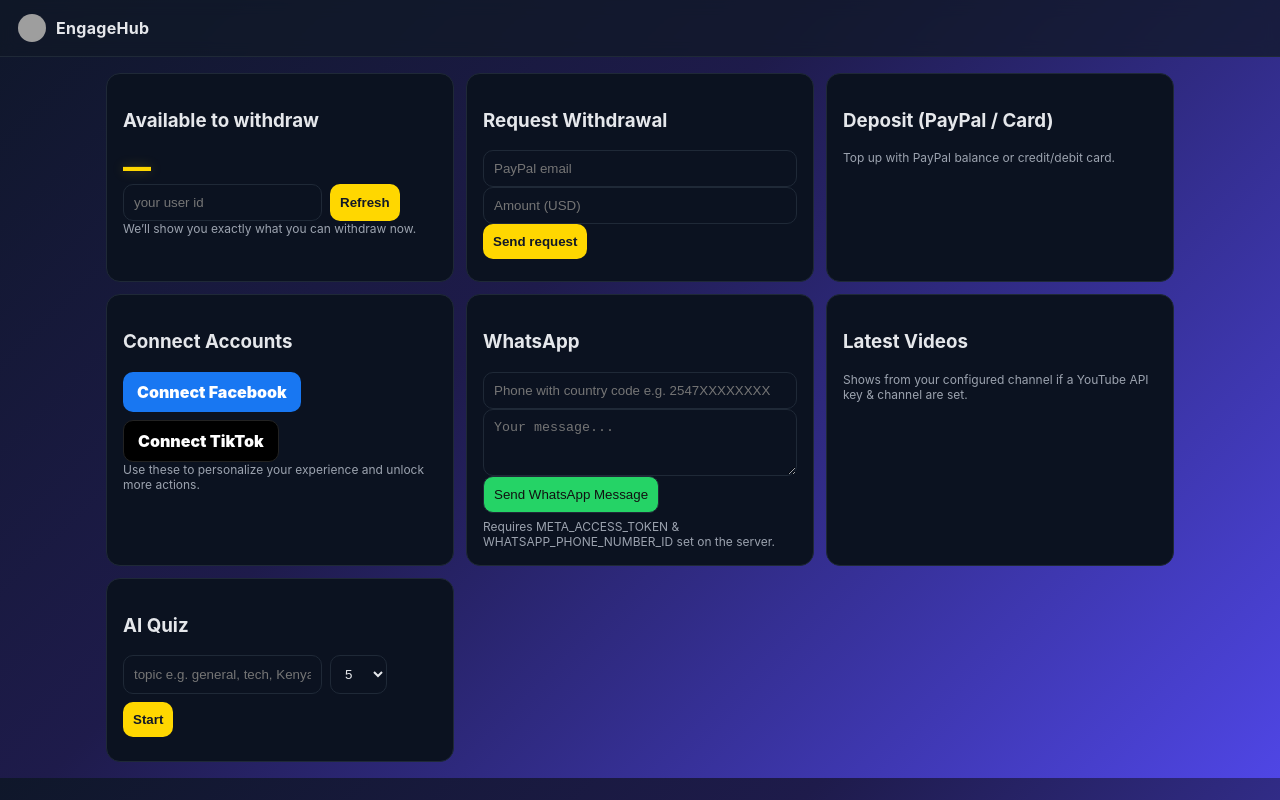
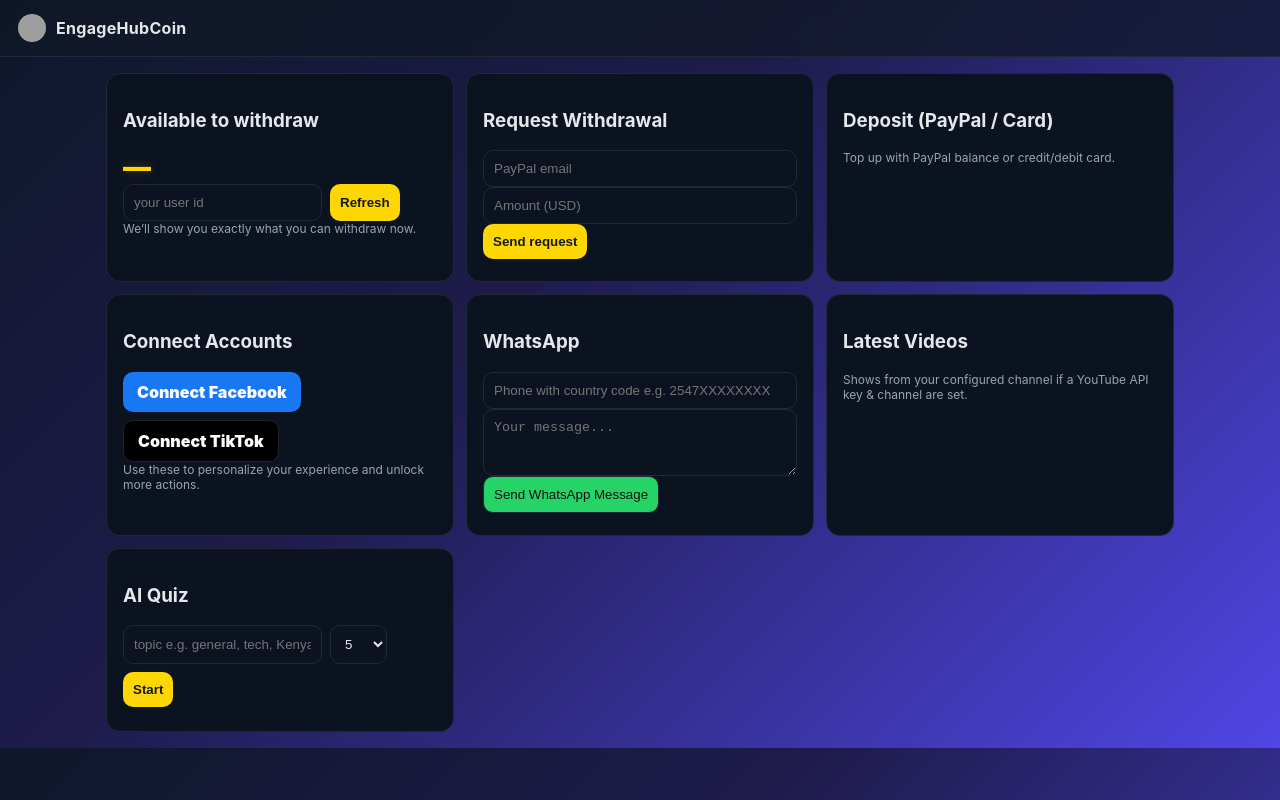
Before and after one commit to Tituswwepd/engagehub, a plain HTML site: page frontend/index.html in a window 1280 px wide. Drawn offline with Linux system fonts and the light colour scheme; no server answers; grey boxes are pictures that could not be loaded.

Commit message:
Update frontend branding to EngageHubCoin + icon

```diff
--- a/frontend/index.html
+++ b/frontend/index.html
@@ -2,7 +2,7 @@
 <html>
 <head>
   <meta charset="utf-8"/><meta name="viewport" content="width=device-width, initial-scale=1"/>
-  <title>EngageHub</title>
+  <title>EngageHubCoin</title>
   <link rel="icon" href="/assets/icon.png" type="image/png"/>
   <style>
     :root{
@@ -37,7 +37,7 @@
   </style>
 </head>
 <body>
-  <header><img src="/assets/icon.png" alt="logo"/><b>EngageHub</b></header>
+  <header><img src="/assets/icon.png" alt="logo"/><b>EngageHubCoin</b></header>
 
   <main>
     <div class="grid">
@@ -89,7 +89,6 @@
         </div>
         <button class="btn btn-wa" onclick="sendWhatsApp()">Send WhatsApp Message</button>
         <div id="wa_out" class="muted" style="margin-top:6px"></div>
-        <div class="muted">Requires META_ACCESS_TOKEN & WHATSAPP_PHONE_NUMBER_ID set on the server.</div>
       </div>
 
       <!-- YouTube Feed -->
```
